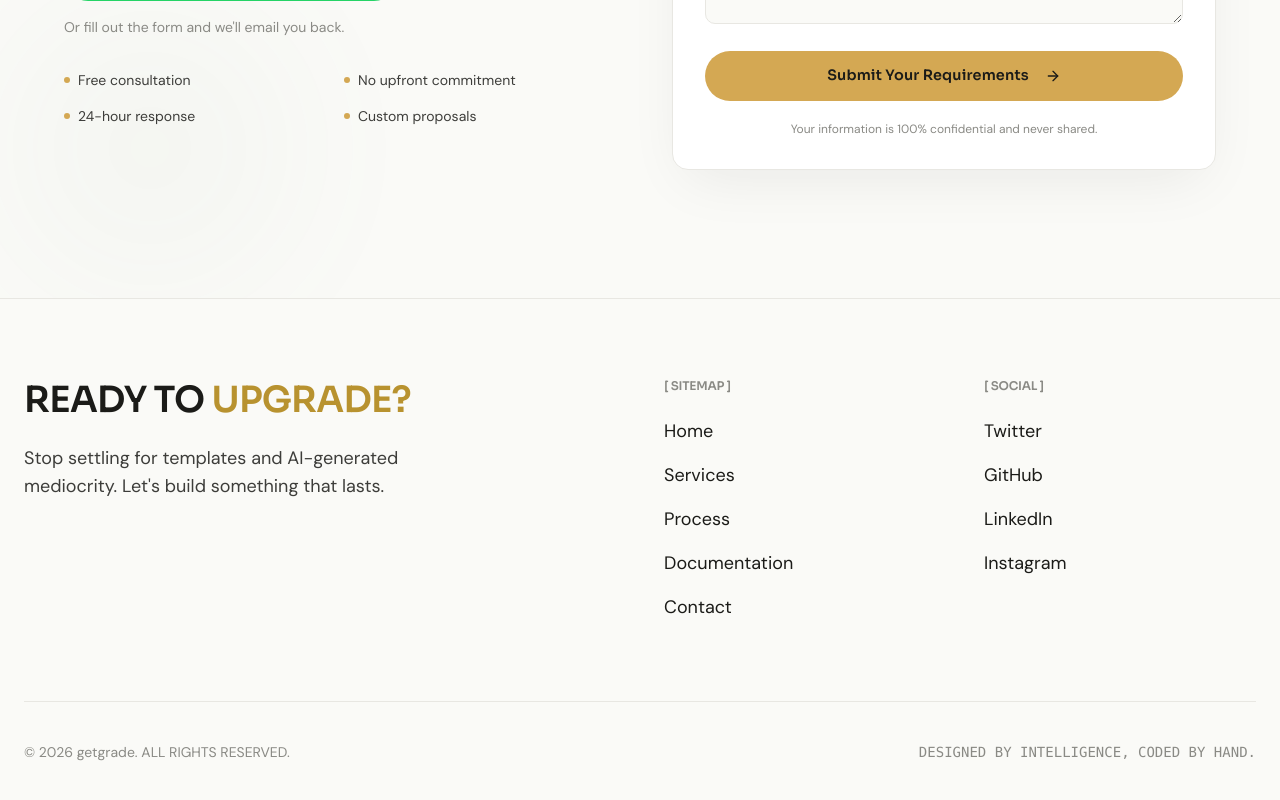
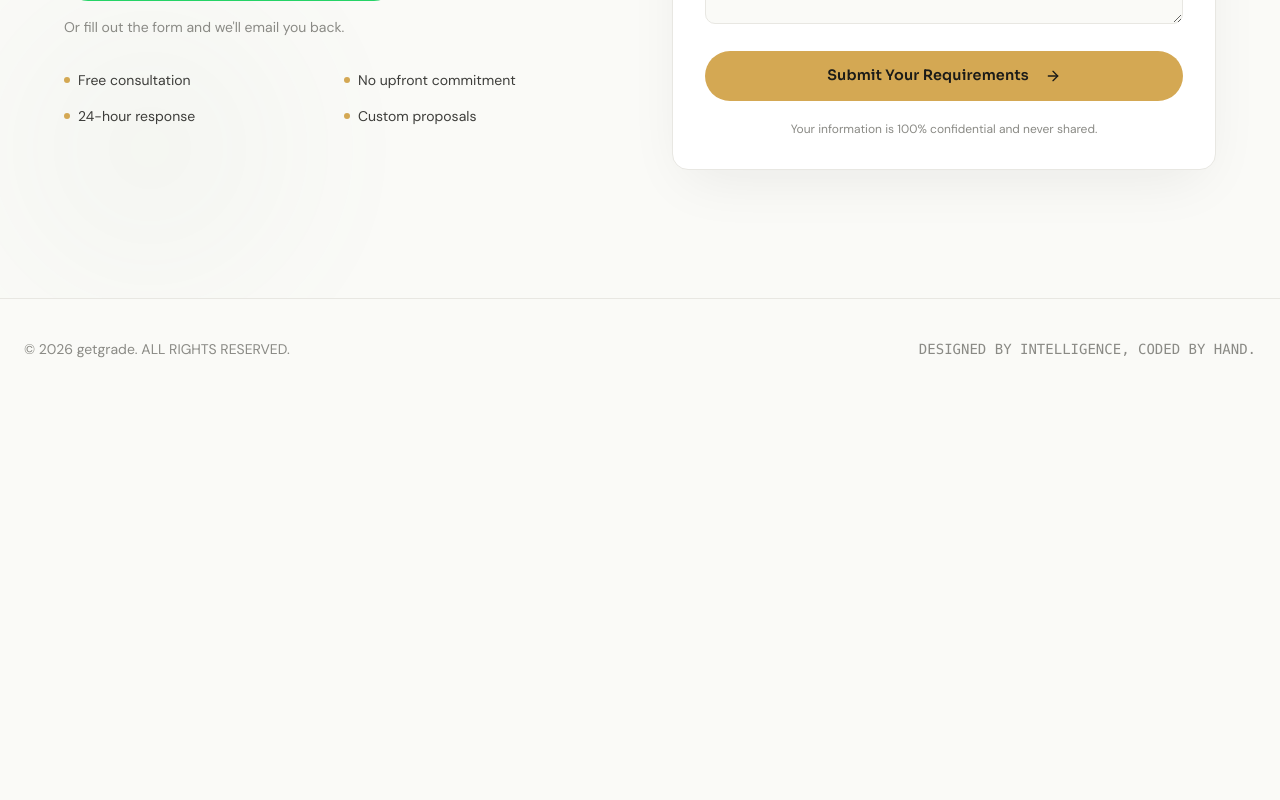
Before and after one commit to abdulrahman-sde/Project-Forge, a Next.js app: page / in a window 1280 px wide. Shown: the part 8053-8853 px from the top of the page. After the commit the page ends 8452 px from the top, so only its background shows below. Built offline with nearby package versions, Linux system fonts and the light colour scheme; no server answers.

Commit message:
feat:add speed analytics

```diff
--- a/app/components/Footer.tsx
+++ b/app/components/Footer.tsx
@@ -1,59 +1,8 @@
 export default function Footer() {
   return (
-    <footer className="bg-[var(--color-ivory)] text-[var(--color-ink)] pt-20 pb-10 border-t border-[var(--color-border)]">
+    <footer className="bg-[var(--color-ivory)] text-[var(--color-ink)] pt-10 pb-10 border-t border-[var(--color-border)]">
       <div className="container mx-auto px-6">
-        <div className="grid grid-cols-1 md:grid-cols-4 gap-12 mb-20">
-          <div className="col-span-2">
-            <h2 className="text-4xl font-display font-bold uppercase tracking-tighter mb-6">
-              Ready to{" "}
-              <span className="text-[var(--color-amber-dark)]">Upgrade?</span>
-            </h2>
-            <p className="text-[var(--color-graphite)] max-w-md text-lg">
-              Stop settling for templates and AI-generated mediocrity. Let's
-              build something that lasts.
-            </p>
-          </div>
-
-          <div>
-            <h3 className="font-mono text-xs text-[var(--color-stone)] uppercase tracking-widest mb-6">
-              [ SITEMAP ]
-            </h3>
-            <ul className="space-y-4">
-              {["Home", "Services", "Process", "Documentation", "Contact"].map(
-                (item) => (
-                  <li key={item}>
-                    <a
-                      href="#"
-                      className="text-lg hover:text-[var(--color-amber-dark)] transition-colors"
-                    >
-                      {item}
-                    </a>
-                  </li>
-                ),
-              )}
-            </ul>
-          </div>
-
-          <div>
-            <h3 className="font-mono text-xs text-[var(--color-stone)] uppercase tracking-widest mb-6">
-              [ SOCIAL ]
-            </h3>
-            <ul className="space-y-4">
-              {["Twitter", "GitHub", "LinkedIn", "Instagram"].map((item) => (
-                <li key={item}>
-                  <a
-                    href="#"
-                    className="text-lg hover:text-[var(--color-amber-dark)] transition-colors"
-                  >
-                    {item}
-                  </a>
-                </li>
-              ))}
-            </ul>
-          </div>
-        </div>
-
-        <div className="border-t border-[var(--color-border)] pt-10 flex flex-col md:flex-row justify-between items-center text-[var(--color-stone)] text-sm">
+        <div className=" flex flex-col md:flex-row justify-between items-center text-[var(--color-stone)] text-sm">
           <p>© 2026 getgrade. ALL RIGHTS RESERVED.</p>
           <p className="font-mono mt-4 md:mt-0">
             DESIGNED BY INTELLIGENCE, CODED BY HAND.
```
Also changed, not shown: public/og_image.png.
